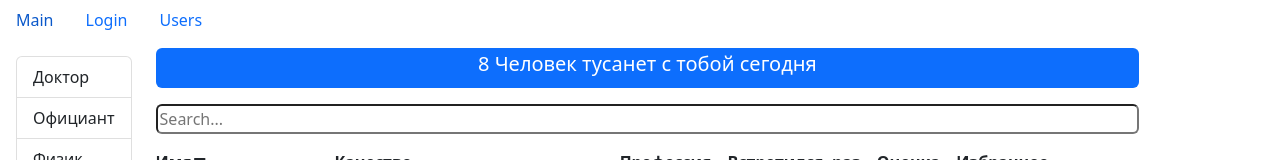
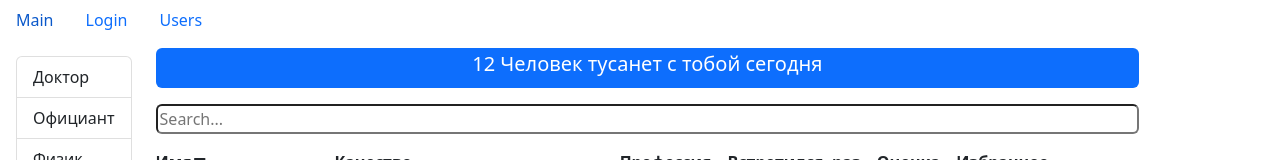
Before and after one commit to reaper30/Graduation-project, a React (Create React App) app: page /users in a window 1280 px wide. Shown: the top 160 px of the page. Built offline with nearby package versions, Linux system fonts and the light colour scheme.

Commit message:
search user 3

```diff
--- a/src/app/components/usersList.jsx
+++ b/src/app/components/usersList.jsx
@@ -68,10 +68,9 @@ const UsersList = () => {
       ? users.filter((user) => _.isEqual(user.profession, selectedProf))
       : users
 
-    const searchFilterUsers = users.filter((user) => {
-      const splitName = user.name.toLowerCase().split("")
-      return splitName.includes(searchUser.toLowerCase())
-    })
+    const searchFilterUsers = users.filter((user) =>
+      user.name.toLowerCase().includes(searchUser.toLowerCase())
+    )
 
     const sortedUsers = _.orderBy(filteredUsers, [sortBy.path], [sortBy.order])
 
@@ -103,7 +102,7 @@ const UsersList = () => {
         )}
 
         <div className="d-flex flex-column">
-          <SearchStatus length={userCrop.length} />
+          <SearchStatus length={count} />
           <UserSearchField
             type="text"
             name="user-search"
```
